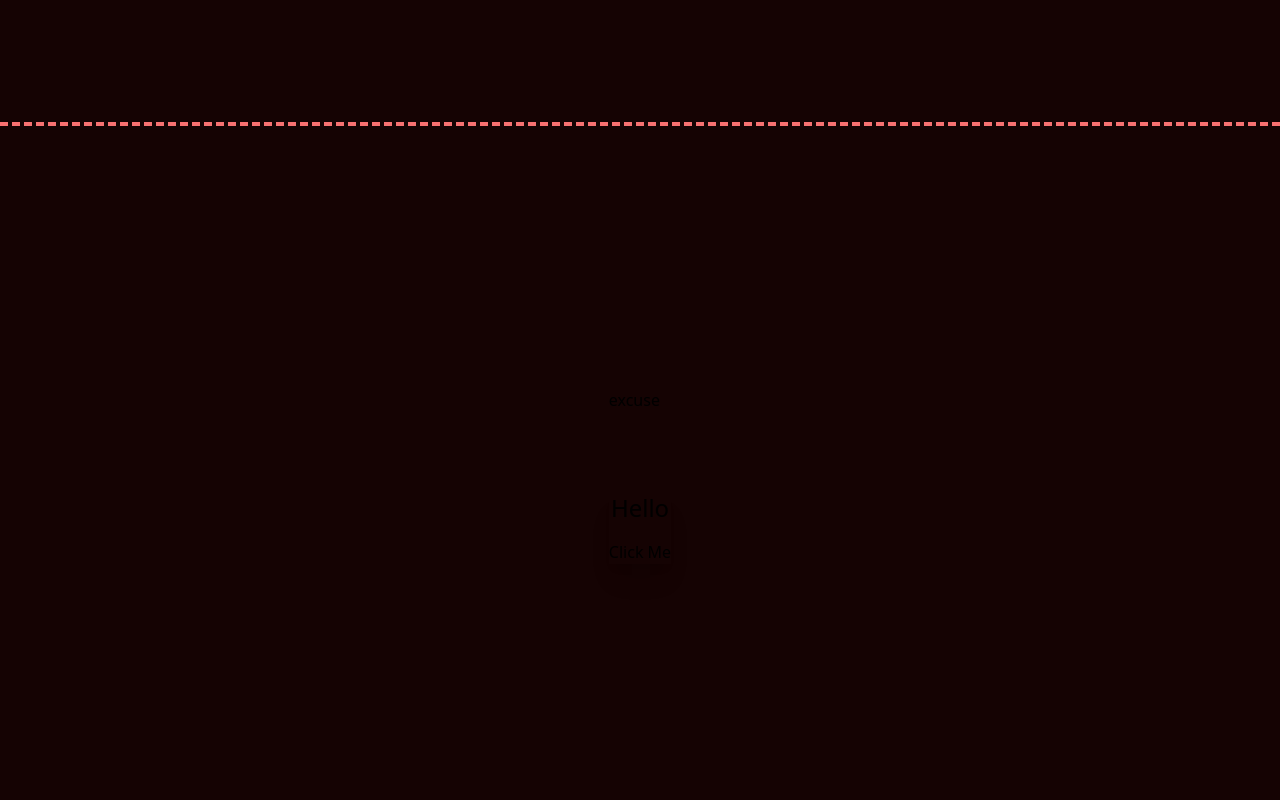
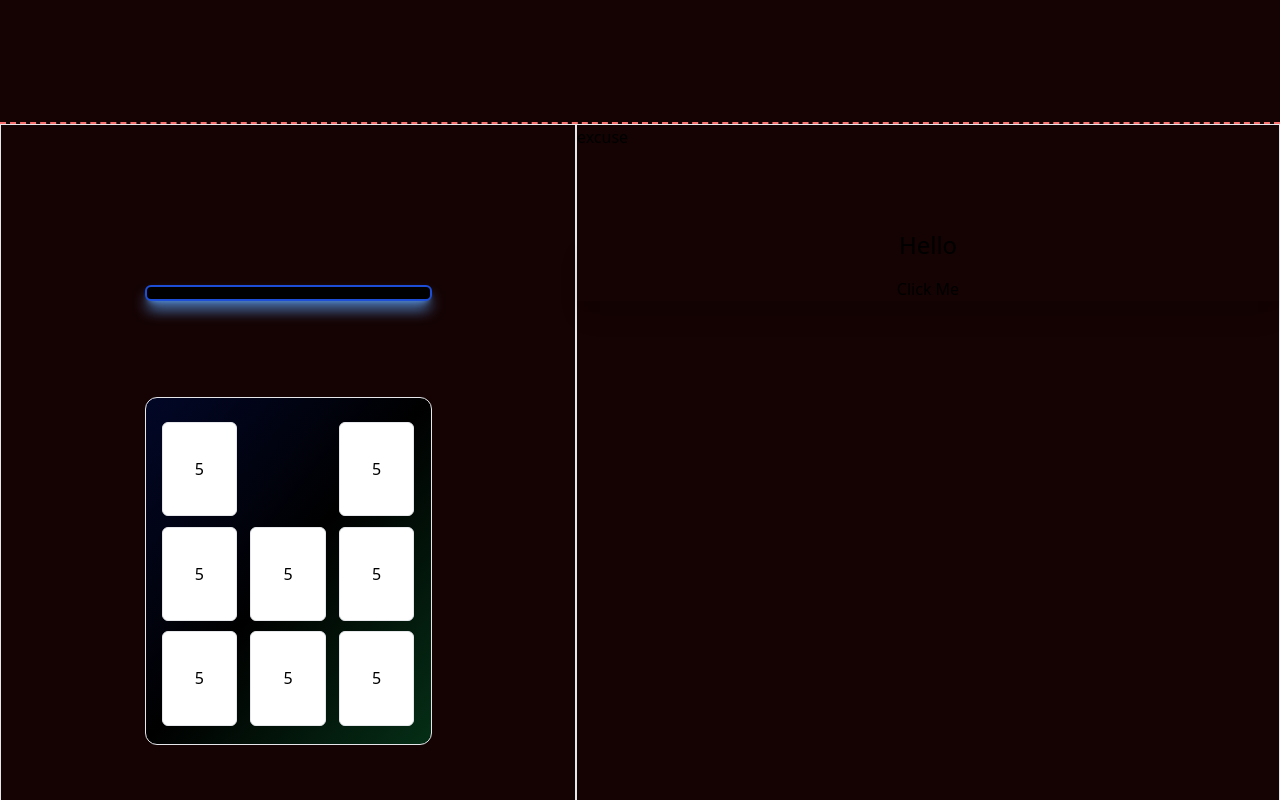
Before and after one commit to shivamgupta951/YemmyHMGame, a React (Vite) app: page / in a window 1280 px wide. Shown: the part 1100-1900 px from the top of the page. Built offline with nearby package versions, Linux system fonts and the light colour scheme.

Commit message:
Side Animated Layout Created!

```diff
--- a/src/components/GameSection.tsx
+++ b/src/components/GameSection.tsx
@@ -5,8 +5,44 @@ const GameSection = () => {
   const [wordToGuess, setWordToGuess] = useState(() => {
     return words[Math.floor(Math.random() * words.length)];
   });
+  const [boxStatus, setBoxStatus] = useState(() => {
+    return Math.floor(Math.random() * 10);
+  });
   return (
-    <div>
+    <div className="w-full min-h-[900px] border-b-2 border-dashed border-red-400 flex justify-center">
+      <div className="border w-[45%] flex justify-start pt-40 items-center py-10 flex-col space-y-24">
+        <div className="border-2 w-[50%] border-blue-700 shadow-lg shadow-blue-400 min-h-4 rounded-md bg-black"></div>
+        <div className="border w-[50%] justify-between min-h-[50%] flex flex-wrap p-4 rounded-xl bg-gradient-to-br from-[#020727] via-black to-green-950">
+          <div className="border size-[30%] flex justify-center items-center text-black rounded-md bg-white mt-2">
+            {boxStatus}
+          </div>
+          <div className="border size-[30%] flex justify-center items-center text-black rounded-md bg-white animate-ping mt-2">
+            {boxStatus}
+          </div>
+          <div className="border size-[30%] flex justify-center items-center text-black rounded-md bg-white mt-2">
+            {boxStatus}
+          </div>
+          <div className="border size-[30%] flex justify-center items-center text-black rounded-md bg-white mt-2">
+            {boxStatus}
+          </div>
+          <div className="border size-[30%] flex justify-center items-center text-black rounded-md bg-white mt-2">
+            {boxStatus}
+          </div>
+          <div className="border size-[30%] flex justify-center items-center text-black rounded-md bg-white mt-2">
+            {boxStatus}
+          </div>
+          <div className="border size-[30%] flex justify-center items-center text-black rounded-md bg-white mt-2">
+            {boxStatus}
+          </div>
+          <div className="border size-[30%] flex justify-center items-center text-black rounded-md bg-white mt-2">
+            {boxStatus}
+          </div>
+          <div className="border size-[30%] flex justify-center items-center text-black rounded-md bg-white mt-2">
+            {boxStatus}
+          </div>
+        </div>
+      </div>
+      <div className="border w-[55%]">
         <div>{wordToGuess}</div>
         <div className="card w-full bg-base-100 shadow-xl mt-20">
           <div className="card-body items-center text-center ">
@@ -29,6 +65,7 @@ const GameSection = () => {
           </div>
         </div>
       </div>
+    </div>
   );
 };
 
--- a/src/components/Home.tsx
+++ b/src/components/Home.tsx
@@ -59,7 +59,7 @@ const Home = () => {
           repeatDelay: 2,
           duration: 4,
         }}
-        className="text-center mt-32 text-gray-400 text-xl flex flex-col justify-center items-center pb-48 border-b-4 border-dashed border-red-400"
+        className="text-center mt-32 text-gray-400 text-xl flex flex-col justify-center items-center pb-48"
       >
         <h2 className="text-2xl flex justify-center items-center my-7 text-yellow-700 font-bold tracking-wider underline shadow-xl shadow-black w-[80%]">
           <BiCookie className="mx-2 text-primary"></BiCookie> YemmyHMGame{" "}
@@ -80,6 +80,7 @@ const Home = () => {
           © {new Date().getFullYear()} YemmyHMGame. All rights reserved.
         </p>
       </motion.div>
+      <div className="border-b-2 border-dashed border-red-400"></div>
       <div className="min-h-[700px] flex justify-center items-center flex-col"><GameSection/></div>
     </div>
   );
```
Lines whose indentation alone changed are shown as unchanged.
